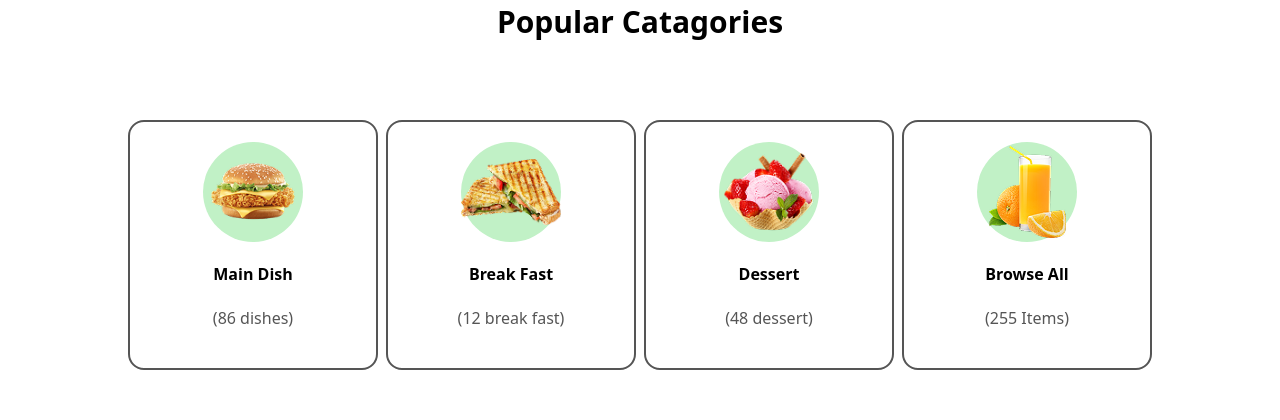
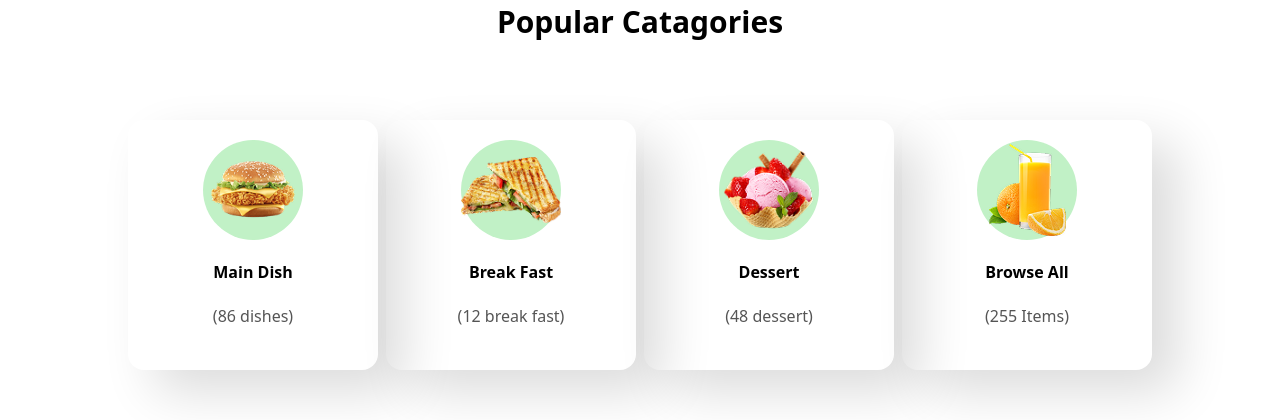
Before and after one commit to Stilla17/vite-reactwith-git, a React (Vite) app: page / in a window 1280 px wide. Shown: the part 840-1260 px from the top of the page. Built offline with nearby package versions, Linux system fonts and the light colour scheme.

Commit message:
Knee qoshildi

```diff
--- a/src/Components/Body/Body.jsx
+++ b/src/Components/Body/Body.jsx
@@ -11,7 +11,7 @@ function Body() {
 
 <div className="flex items-center justify-between mt-[80px]">
 
-  <div className="w-[250px] h-[250px] rounded-2xl border-2 border-[#555555]">
+  <div className="w-[250px] h-[250px] rounded-2xl shadow-[26px_22px_51px_0px_#00000024]">
     <div className="w-[100px] h-[100px] bg-[#C1F1C6] rounded-[50%] text-center mx-auto grid place-items-center mt-[20px]">
       <img src="./src/img/pngwing 4.png" alt="" />
     </div>
@@ -19,7 +19,7 @@ function Body() {
     <p className='text-[#555555] text-center pt-[20px]'>(86 dishes)</p>
   </div>
 
-  <div className="w-[250px] h-[250px] rounded-2xl border-2 border-[#555555]">
+  <div className="w-[250px] h-[250px] rounded-2xl shadow-[26px_22px_51px_0px_#00000024]">
     <div className="w-[100px] h-[100px] bg-[#C1F1C6] rounded-[50%] text-center mx-auto grid place-items-center mt-[20px]">
       <img src="./src/img/pngwing 6.png" alt="" />
     </div>
@@ -27,7 +27,7 @@ function Body() {
     <p className='text-[#555555] text-center pt-[20px]'>(12 break fast)</p>
   </div>
 
-  <div className="w-[250px] h-[250px] rounded-2xl border-2 border-[#555555]">
+  <div className="w-[250px] h-[250px] rounded-2xl shadow-[26px_22px_51px_0px_#00000024]">
     <div className="w-[100px] h-[100px] bg-[#C1F1C6] rounded-[50%] text-center mx-auto grid place-items-center mt-[20px]">
       <img src="./src/img/pngwing 3.png" alt="" />
     </div>
@@ -35,7 +35,7 @@ function Body() {
     <p className='text-[#555555] text-center pt-[20px]'>(48 dessert)</p>
   </div>
 
-  <div className="w-[250px] h-[250px] rounded-2xl border-2 border-[#555555]">
+  <div className="w-[250px] h-[250px] rounded-2xl shadow-[26px_22px_51px_0px_#00000024]">
     <div className="w-[100px] h-[100px] bg-[#C1F1C6] rounded-[50%] text-center mx-auto grid place-items-center mt-[20px]">
       <img src="./src/img/pngwing 7.png" alt="" />
     </div>
```
